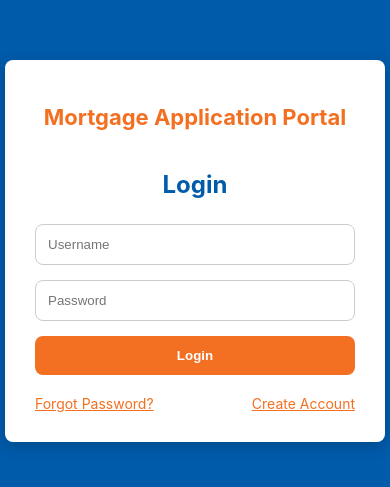
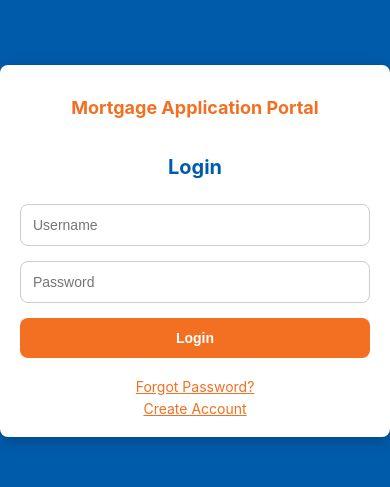
Before and after one commit to OgadaMoses/mortgage-portal-ui, a React (Create React App) app: page /login in a window 390 px wide. Shown: the part 171-658 px from the top of the page. Built offline with nearby package versions, Linux system fonts and the light colour scheme.

Commit message:
feat: add login styling

```diff
--- a/src/pages/LoginPage/LoginPage.css
+++ b/src/pages/LoginPage/LoginPage.css
@@ -140,3 +140,34 @@
   margin-top: 5px;
   text-align: center;
 }
+
+@media (max-width: 400px) {
+  .login-form {
+    width: 90%;
+    padding: 20px;
+  }
+
+  .modal-content {
+    width: 90%;
+    padding: 15px;
+  }
+
+  .login-links {
+    flex-direction: column;
+    align-items: center;
+    gap: 5px;
+  }
+
+  .portal-title {
+    font-size: 18px;
+  }
+
+  .login-form h2 {
+    font-size: 20px;
+  }
+
+  .login-form input,
+  .login-form button {
+    font-size: 14px;
+  }
+}
```
